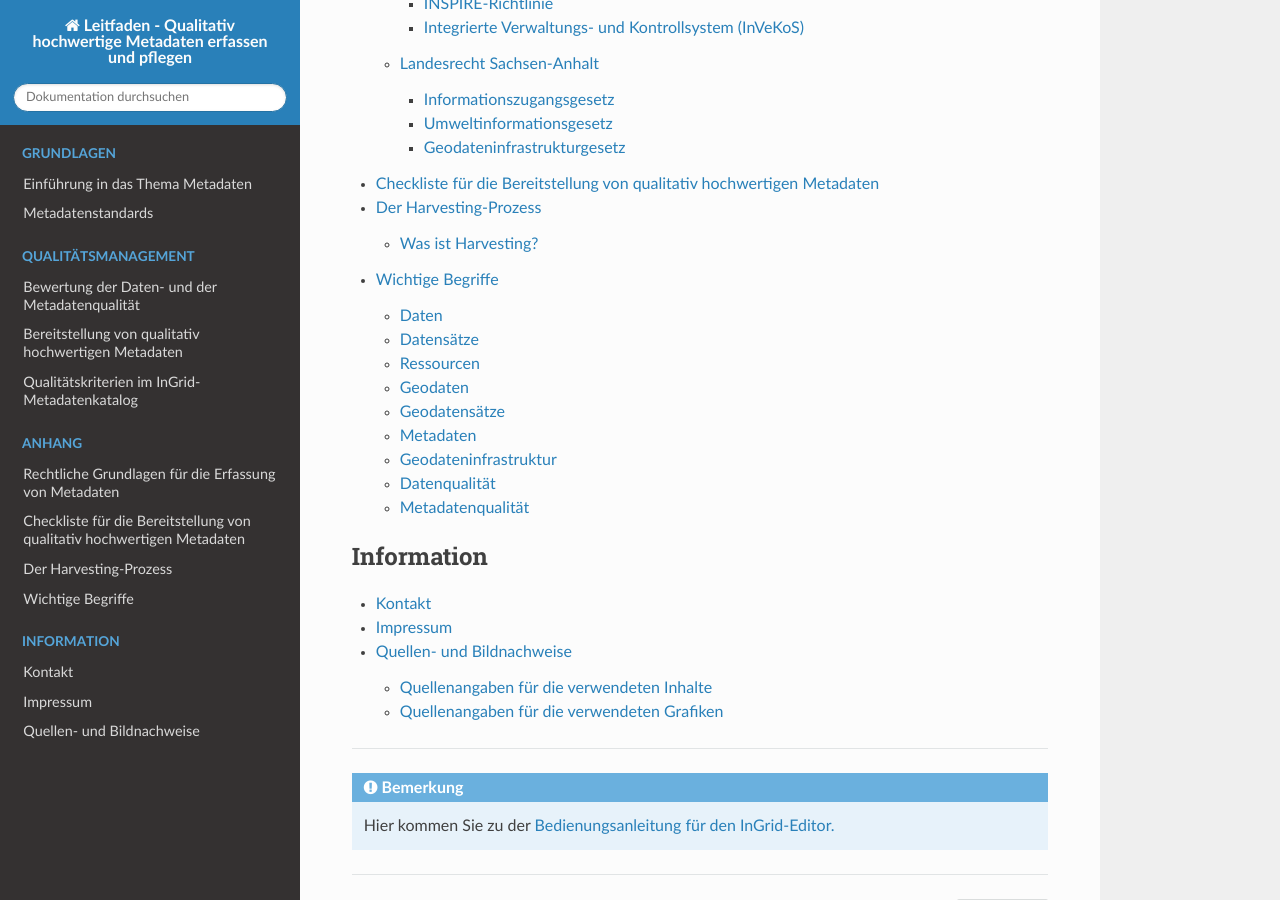
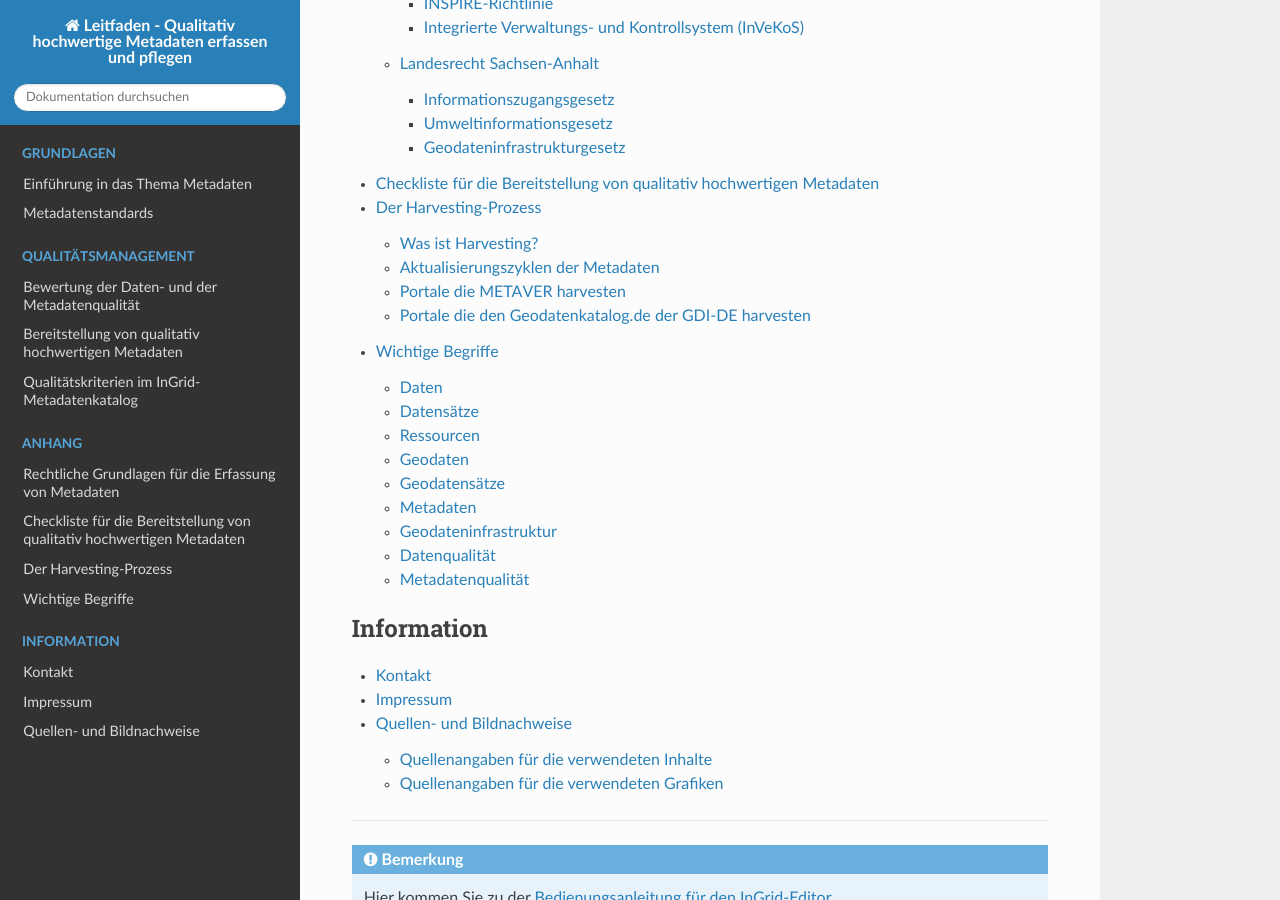
Before and after one commit to tomiwo/ingrid-mdk-st-high-quality-metadata, a Sphinx documentation site: the page built from docs/index.rst, in a window 1280 px wide and 900 px high, scrolled down 1431 px. Built offline with Sphinx 7.4.7 and the Read the Docs theme 3.1.0, drawn with Linux system fonts in a browser that asks for light colours.

Commit message:
Update harvesting-prozess.rst

```diff
--- a/docs/anhang/harvesting-prozess.rst
+++ b/docs/anhang/harvesting-prozess.rst
@@ -25,3 +25,21 @@ Harvesting ist das systematische Sammeln (Ernten) von Informationen aus verschie
 | **Schnittstellen:** Es gibt bestimmte Standards, die helfen, den Austausch von Informationen zu erleichtern.
 | **Regelmäßige Aktualisierung:** Die gesammelten Daten werden regelmäßig aktualisiert, damit sie immer aktuell sind.
 | **Datenformate:** Die gesammelten Informationen werden in bestimmten Formaten (XML) gespeichert, die leicht zu lesen und zu verarbeiten sind.
+
+
+---------------------------------------------------------------
+
+Aktualisierungszyklen der Metadaten
+-----------------------------------
+
+---------------------------------------------------------------
+
+Portale die METAVER harvesten
+------------------------------
+
+---------------------------------------------------------------
+
+Portale die den Geodatenkatalog.de der GDI-DE harvesten
+--------------------------------------------------------
+
+---------------------------------------------------------------
```
